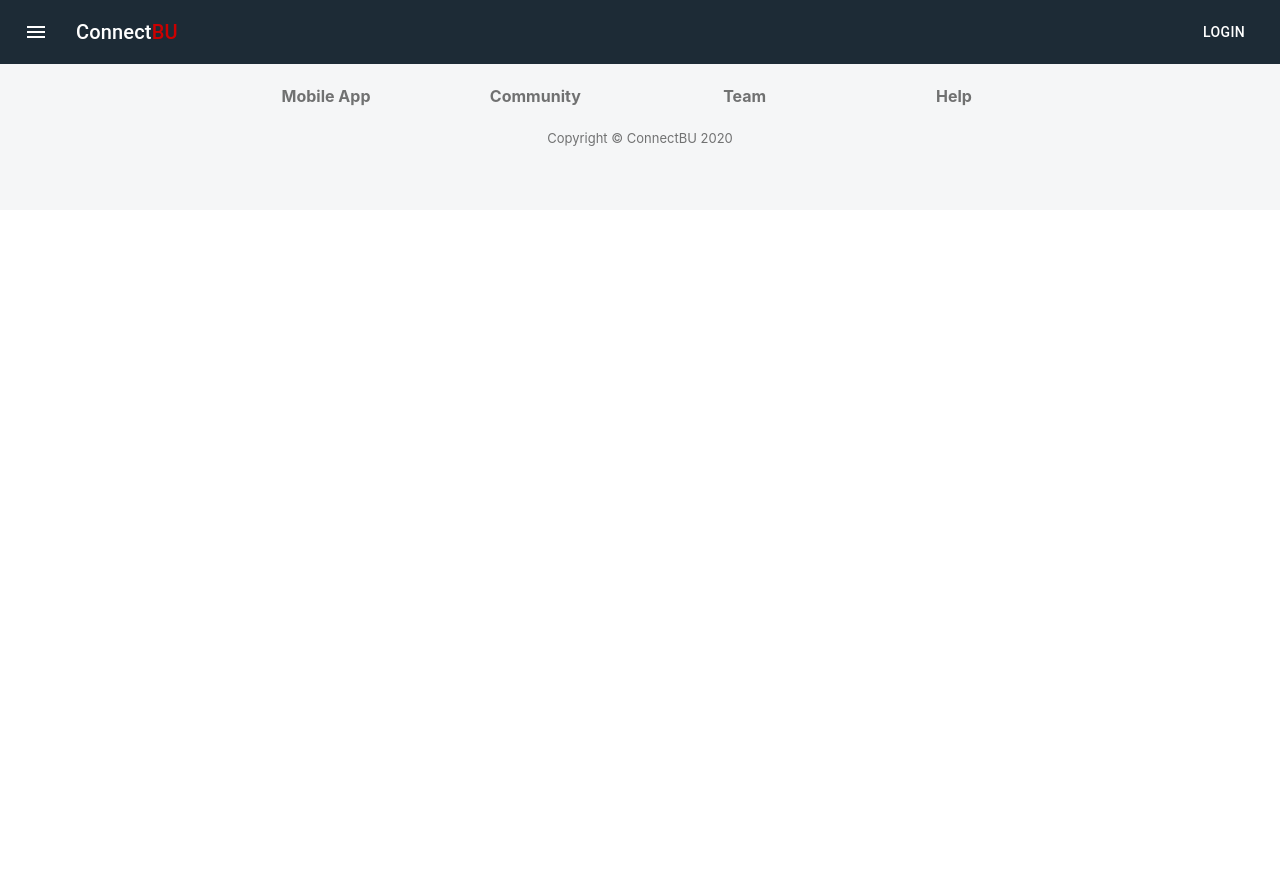
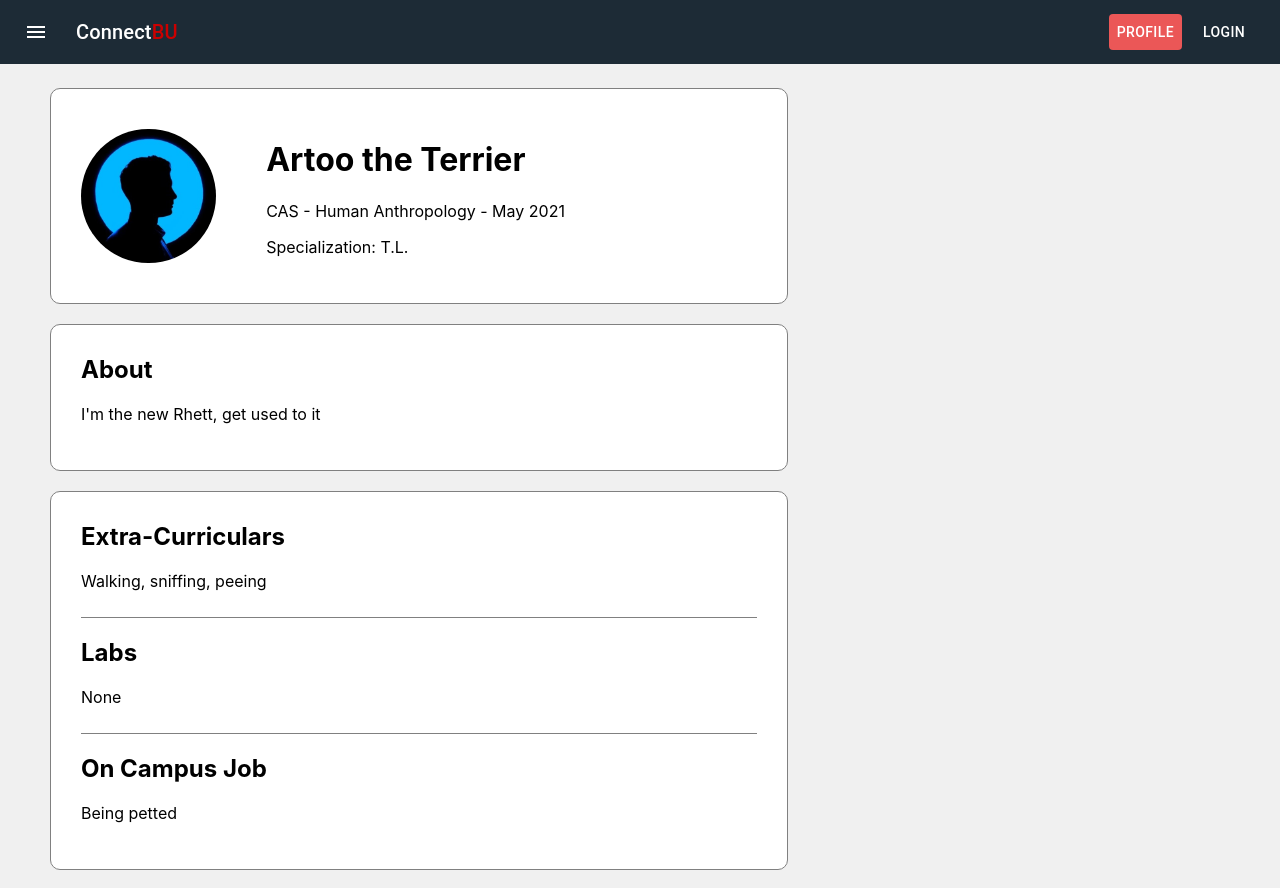
Before and after one commit to bchan/ConnectBU, a React (Create React App) app in the folder frontend/: page /profile in a window 1280 px wide. Shown: the top 888 px of the page. Before the commit the page ends 800 px from the top, so only its background shows below. Built offline with nearby package versions, Linux system fonts and the light colour scheme.

Commit message:
added a profile page

```diff
--- a/frontend/src/components/NavBar.js
+++ b/frontend/src/components/NavBar.js
@@ -114,6 +114,9 @@
           <Typography variant="h6" className={classes.title}>
             Connect<a style={{color: '#CC0000'}}>BU</a>
           </Typography>
+          <Button className={classes.profileButton} component={Link} to={"/profile"}>
+            Profile
+          </Button>
           <GoogleLogin
                 clientId="575450034905-v02tn4l35jt2s3mhd46impe7pb79cc18.apps.googleusercontent.com"
                 // buttonText="Sign In with BU Account"
--- /dev/null
+++ b/frontend/src/components/Profile.js
@@ -0,0 +1,120 @@
+import React from 'react';
+import { makeStyles } from '@material-ui/core/styles';
+import Grid from '@material-ui/core/Grid';
+
+import pic from '../images/image.jpg';
+
+const useStyles = makeStyles((theme) => ({
+  screen: {
+    paddingLeft: 50,
+    backgroundColor: "rgb(240,240,240)"
+  },
+  boxes: {
+    border: "1px solid grey",
+    padding: 30,
+    width: "60%",
+    borderRadius: 10,
+    backgroundColor: "rgb(255,255,255)",
+    marginBottom: 20
+  },
+  image: {
+    width: '20%',
+    borderRadius: '50%',
+    marginRight: 50
+  },
+  separation: {
+    width: "100%",
+    height: 0,
+    borderTop: "1px solid grey",
+    borderColor: "grey",
+    marginTop: 10,
+    marginBottom: 20
+  }
+}));
+
+export default function Signup()  {
+  const classes = useStyles();
+
+  return (
+
+      <div className={classes.screen}>
+
+        <p style={{'white-space': 'pre-wrap'}}>{"\n"}</p>
+        <p style={{'white-space': 'pre-wrap'}}>{"\n"}</p>
+
+        <Grid
+          container
+          direction="row"
+          justify="flex-start"
+          alignItems="center"
+          className={classes.boxes}>
+
+          <img src={pic} alt="Logo" className={classes.image} />
+          <Grid justify="flex-start">
+            <h1>Artoo the Terrier</h1>
+            <p>CAS - Human Anthropology - May 2021</p>
+            <p>Specialization: T.L.</p>
+          </Grid>
+
+        </Grid>
+
+
+        <Grid
+          container
+          alignItems="center"
+          justify="flex-start"
+          className={classes.boxes}>
+
+          <Grid>
+            <h2 style={{marginTop: 0}}>About</h2>
+            <p>I'm the new Rhett, get used to it</p>
+          </Grid>
+
+        </Grid>
+
+
+        <Grid
+          container
+          direction="column"
+          className={classes.boxes}>
+
+          <Grid>
+            <h2 style={{marginTop: 0}}>Extra-Curriculars</h2>
+            <p>Walking, sniffing, peeing</p>
+          </Grid>
+
+          <Grid className={classes.separation}></Grid>
+
+          <Grid>
+            <h2 style={{marginTop: 0}}>Labs</h2>
+            <p>None</p>
+          </Grid>
+
+          <Grid className={classes.separation}></Grid>
+
+          <Grid>
+            <h2 style={{marginTop: 0}}>On Campus Job</h2>
+            <p>Being petted</p>
+          </Grid>
+
+        </Grid>
+
+
+        <Grid
+          container
+          alignItems="center"
+          justify="flex-start"
+          className={classes.boxes}>
+
+          <Grid>
+            <h2 style={{marginTop: 0}}>Classes</h2>
+            <p>I don't do classes. Okay?</p>
+          </Grid>
+
+        </Grid>
+
+      <div style={{height: 100}}></div>
+
+    </div>
+  );
+}
--- a/frontend/src/index.js
+++ b/frontend/src/index.js
@@ -6,6 +6,7 @@
 import Footer from './components/Footer';
 import Login from './components/Login';
 import Signup from './components/Signup';
+import Profile from './components/Profile';
 import Support from './components/Support';
 import HomeLI from './components/Home_LI'
 import reportWebVitals from './reportWebVitals';
@@ -34,6 +35,9 @@
         <Route path="/search">
           <HomeLI />
         </Route>
+        <Route path="/profile">
+          <Profile />
+        </Route>
       </Switch>
       <Footer />
     </Router>
--- a/frontend/src/styles/NavBar.styles.js
+++ b/frontend/src/styles/NavBar.styles.js
@@ -31,4 +31,13 @@
     list: {
       width: 225,
     },
+    profileButton: {
+      backgroundColor: '#EB5757',
+      color: 'white',
+      '&:hover': {
+        backgroundColor: '#B03E3E',
+        color: 'white'
+      },
+      marginRight: 10
+    }
   }));
```
Also changed, not shown: frontend/src/images/image.jpg (added).
